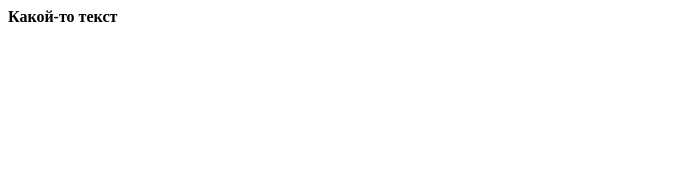
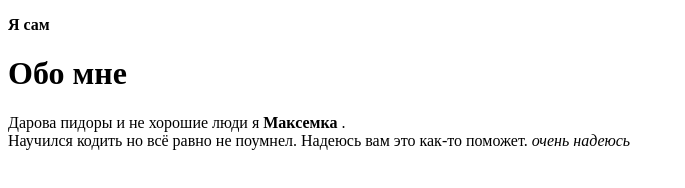
Before and after one commit to H0peL3Ss/H0peL3SsTutorial.github.io, a plain HTML site: page index.html in a window 1280 px wide. Shown: the whole page, without its empty margins (0-685 px from the left). Drawn offline with Linux system fonts and the light colour scheme.

Commit message:
Update index.html

```diff
--- a/index.html
+++ b/index.html
@@ -1,8 +1,21 @@
+<!DOCTYPE html>
+<html lang="ru">
+<link rel="stylesheet" href="outlines.css">
 <html>
   <head>
       <title> Моя первая страница </title>
   </head>
   <body>
-    <strong> Какой-то текст </strong>
+      <!--Заголовок-->
+     <div id="header" class="section">
+     <strong> <p> Я сам </p> </strong>
+     <!--Заголовок принял ислам-->
+
+     <h1><span> Обо мне </span></h1>
+     <p>
+         Дарова пидоры и не хорошие люди я <strong> Максемка </strong>. <br/>
+         Научился кодить но всё равно не поумнел. Надеюсь вам это как-то поможет. <i> очень надеюсь</i>
+     </p>
+
   </body>
 </html>
```
